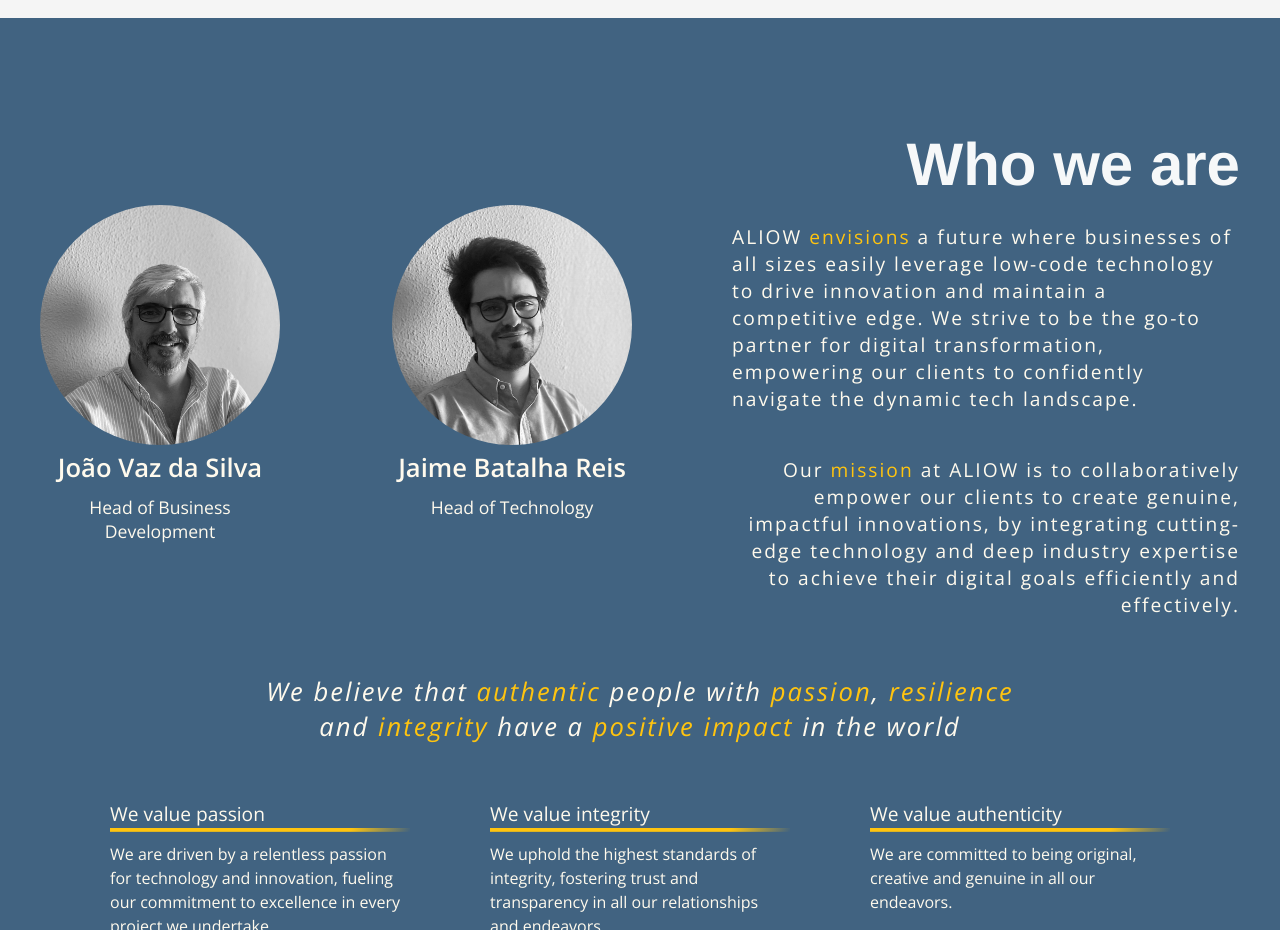
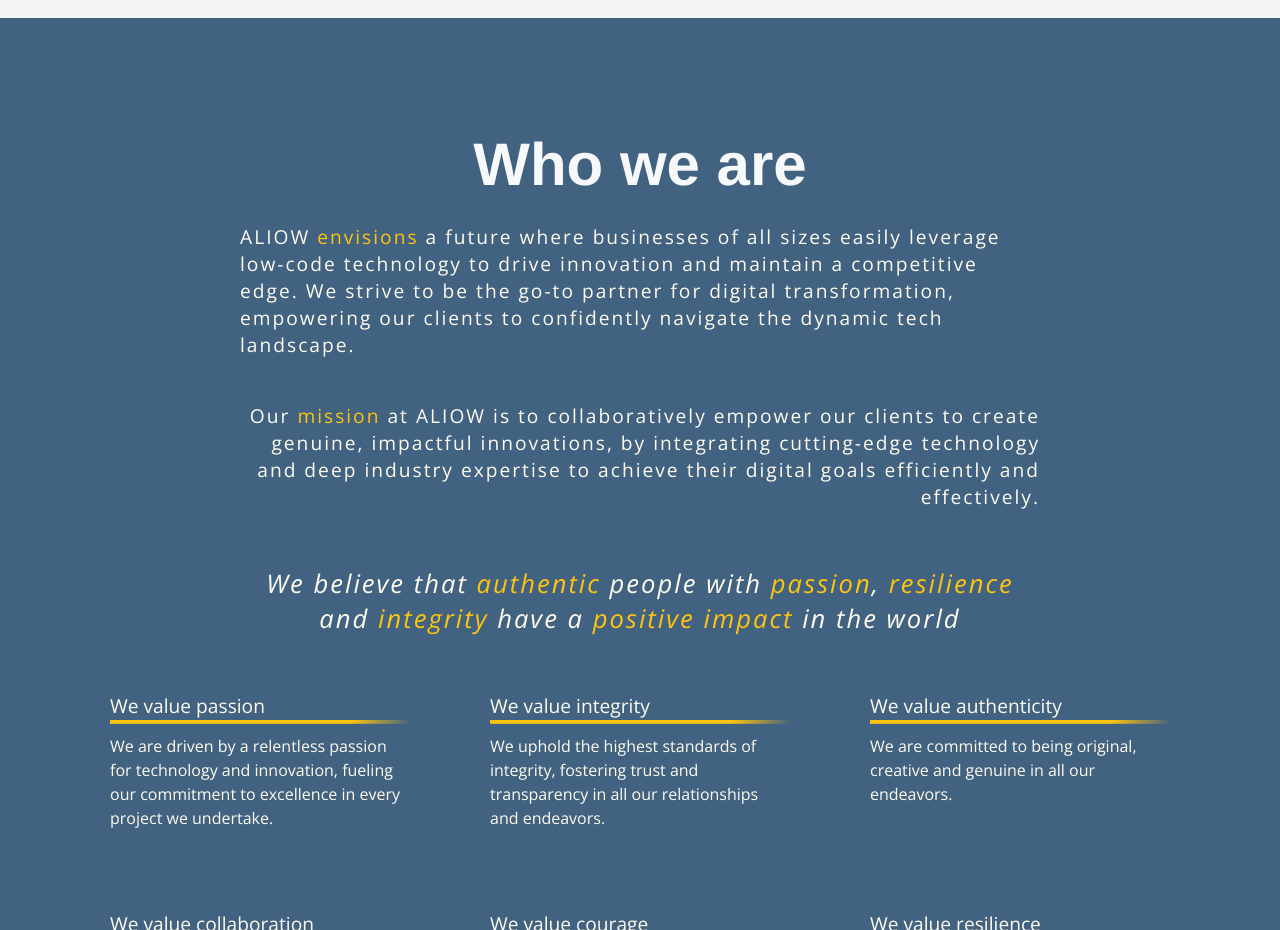
Before and after one commit to AliowIT/aliow-website, a plain HTML site: page index.html in a window 1280 px wide. Shown: the part 2280-3210 px from the top of the page. Drawn offline with nearby package versions, Linux system fonts and the light colour scheme; some packages are replaced by stand-ins of ours; a script that the page names is missing.

Commit message:
revert soon

```diff
--- a/index.html
+++ b/index.html
@@ -170,8 +170,8 @@
     <!-- ************************** -->
     <section class="section-about-us" id="about-us">
       <div class="section-container section-background">
-        <div class="section-grid reverse text-right">
-          <div class="section-grid-right flex align-items-center justify-content-center hidden">
+        <div class="section-grid reverse text-right" style="grid-template-columns: 1fr;">
+   <!--       <div class="section-grid-right flex align-items-center justify-content-center hidden">
             <div class="meet-the-team-grid">
              <div class="meet-the-team-grid-item hidden">
               <a href="https://www.linkedin.com/in/joao-vaz-silva/"target="_blank" rel="noopener noreferrer" class= "meet-the-team-image">
@@ -196,9 +196,9 @@
               <div class="meet-the-team-function"> Head of Technology</div>
             </div>
             </div>
-          </div>
+          </div>-->
           <div class="section-grid-top hidden ">
-            <h1>
+            <h1 style="text-align: center;">
             Who we are
             </h1>
             <div>
```
